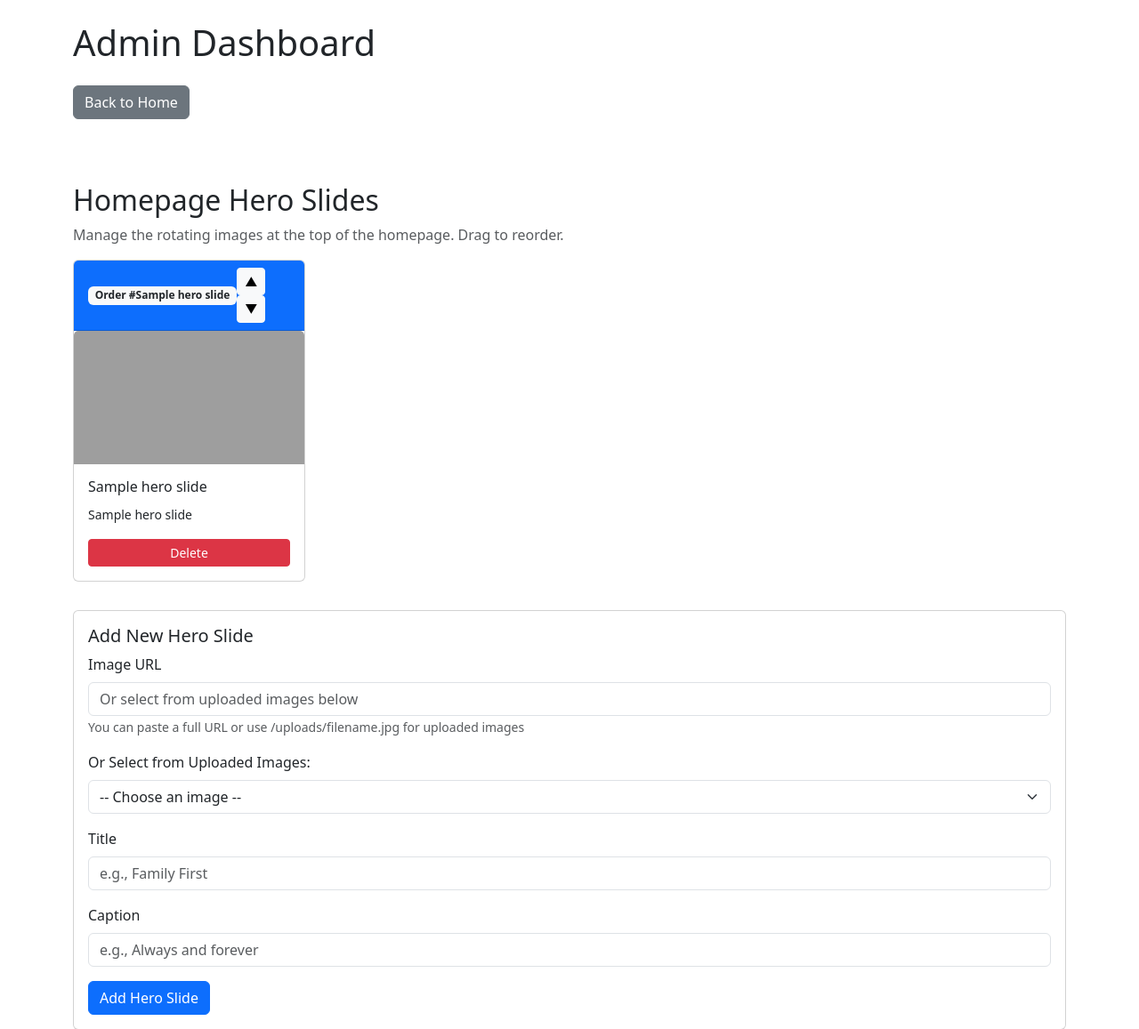
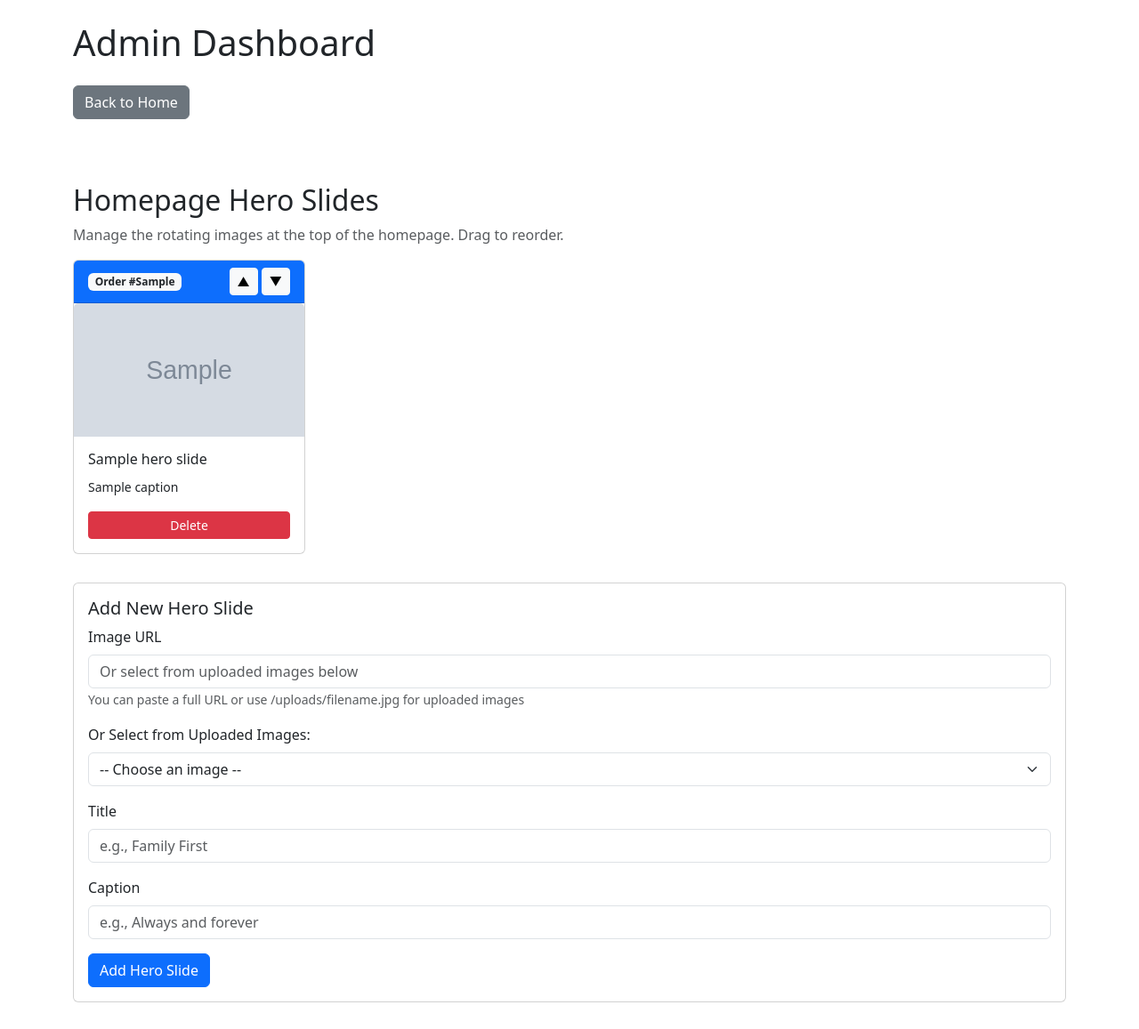
Before and after one commit to moultke/FamilyReunionSite, a Flask app: page /admin in a window 1280 px wide. Shown: the top 1157 px of the page at 89% size. Run offline with Flask 2, Linux system fonts and the light colour scheme; tables that the repository leaves empty hold one stand-in row (values such as "Sample post"); grey boxes marked "Sample" are stand-in pictures; a database or web service that is not in the repository returns one stand-in record (values such as "Sample title"); some libraries are stand-ins or nearby versions; grey boxes are pictures that could not be loaded.

Commit message:
Fix template integer-index access for PostgreSQL compatibility
Templates used slide[0], slide[1] etc. which works with SQLite Row
objects but fails with PostgreSQL RealDictRow. Changed to column name
access (slide['image_url'], slide['title'], etc.) which works with both.

🤖 Generated with [Claude Code](https://claude.com/claude-code)

Co-Authored-By: Claude <noreply@anthropic.com>

```diff
--- a/templates/admin.html
+++ b/templates/admin.html
@@ -41,24 +41,24 @@
         {% if hero_slides %}
         <div id="heroSlidesList" class="row">
             {% for slide in hero_slides %}
-            <div class="col-md-3 mb-3" data-slide-id="{{ slide[0] }}" data-order="{{ slide[4] }}">
+            <div class="col-md-3 mb-3" data-slide-id="{{ slide['id'] }}" data-order="{{ slide['display_order'] }}">
                 <div class="card">
                     <div class="card-header bg-primary text-white d-flex justify-content-between align-items-center">
-                        <span class="badge bg-light text-dark">Order #{{ slide[4] }}</span>
+                        <span class="badge bg-light text-dark">Order #{{ slide['display_order'] }}</span>
                         <div>
-                            <button class="btn btn-sm btn-light" onclick="moveSlide({{ slide[0] }}, 'up')" title="Move Up">▲</button>
-                            <button class="btn btn-sm btn-light" onclick="moveSlide({{ slide[0] }}, 'down')" title="Move Down">▼</button>
+                            <button class="btn btn-sm btn-light" onclick="moveSlide({{ slide['id'] }}, 'up')" title="Move Up">▲</button>
+                            <button class="btn btn-sm btn-light" onclick="moveSlide({{ slide['id'] }}, 'down')" title="Move Down">▼</button>
                         </div>
                     </div>
-                    {% if slide[1].startswith('http') or slide[1].startswith('/uploads/') %}
-                    <img src="{{ slide[1] }}" class="card-img-top" style="height: 150px; object-fit: cover;" alt="{{ slide[2] }}">
+                    {% if slide['image_url'].startswith('http') or slide['image_url'].startswith('/uploads/') %}
+                    <img src="{{ slide['image_url'] }}" class="card-img-top" style="height: 150px; object-fit: cover;" alt="{{ slide['title'] }}">
                     {% else %}
-                    <img src="{{ url_for('static', filename=slide[1].replace('static/', '')) }}" class="card-img-top" style="height: 150px; object-fit: cover;" alt="{{ slide[2] }}">
+                    <img src="{{ url_for('static', filename=slide['image_url'].replace('static/', '')) }}" class="card-img-top" style="height: 150px; object-fit: cover;" alt="{{ slide['title'] }}">
                     {% endif %}
                     <div class="card-body">
-                        <h6 class="card-title">{{ slide[2] }}</h6>
-                        <p class="card-text"><small>{{ slide[3] }}</small></p>
-                        <button class="btn btn-sm btn-danger w-100" onclick="deleteSlide({{ slide[0] }})">Delete</button>
+                        <h6 class="card-title">{{ slide['title'] }}</h6>
+                        <p class="card-text"><small>{{ slide['caption'] }}</small></p>
+                        <button class="btn btn-sm btn-danger w-100" onclick="deleteSlide({{ slide['id'] }})">Delete</button>
                     </div>
                 </div>
             </div>
```
Also changed, not shown: templates/index.html (+5 -5 lines).
